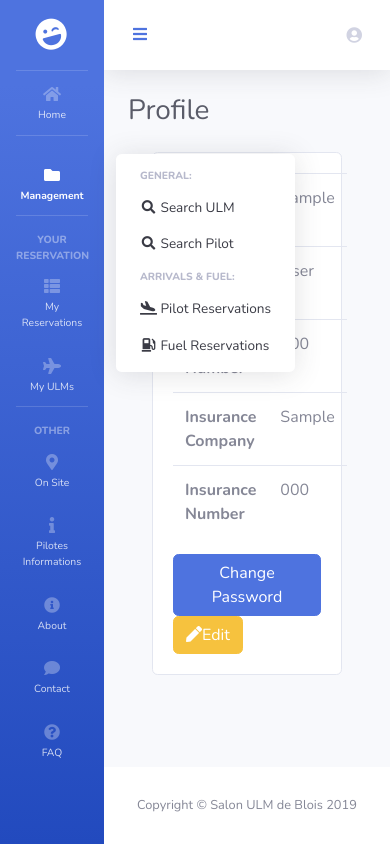
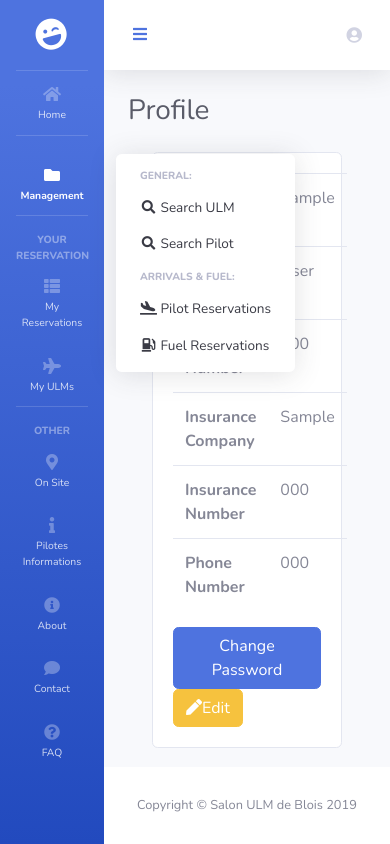
Before and after one commit to UlmBlois/website, a Django app: page /meeting/pilot/1/detail/ in a window 390 px wide. Run offline with Django 3.2, Linux system fonts and the light colour scheme; a user stored in the database is signed in; tables that the repository leaves empty hold one stand-in row (values such as "Sample post"); some libraries are stand-ins or nearby versions.

Commit message:
add phone number to pilot

```diff
--- a/meeting/models.py
+++ b/meeting/models.py
@@ -1,13 +1,18 @@
+# Python
+from datetime import date, timedelta
+# Django
 from django.db import models
 from django.contrib.auth.models import User
 from django.db.models.signals import post_save, pre_save
 from django.dispatch import receiver
-from django_countries.fields import CountryField
 from django.core.exceptions import ValidationError
 from django.core.validators import RegexValidator
 from django.utils import timezone
 from django.utils.translation import gettext_lazy as _
-from datetime import date, timedelta
+# Third party
+from django_countries.fields import CountryField
+from phonenumber_field.modelfields import PhoneNumberField
+# Owned
 from meeting.managers import (MeetingManager, TimeSlotManager,
                               ReservationManager)
 
@@ -146,6 +151,7 @@ class Pilot(models.Model):
     insurance_company = models.CharField(max_length=64)
     insurance_number = models.CharField(max_length=64)
     licence_number = models.CharField(max_length=64)
+    phone_number = PhoneNumberField(null=True)  # TODO: remove null=True in production
     # licence_file = models.FileField(null=True, blank=True)
     # insurance_file = models.FileField(null=True, blank=True)
     # last_update = models.DateField(null=True, blank=True)  # insurance_file
--- a/meeting/templates/pilot_profile.html
+++ b/meeting/templates/pilot_profile.html
@@ -32,6 +32,10 @@
           <th scope="row">{% trans 'Insurance Number'%}</th>
           <td>{{pilot.insurance_number}}</td>
         </tr>
+        <tr>
+          <th scope="row">{% trans 'Phone Number'%}</th>
+          <td>{{pilot.phone_number}}</td>
+        </tr>
       </tbody>
     </table>
     <a href= "{% url 'change_password'%}" class="btn btn-primary">{% trans "Change Password" %}</a>
--- a/requirements.txt
+++ b/requirements.txt
@@ -1,5 +1,5 @@
 dj-database-url==0.5.0
-django>=2.1.6
+Django>=2.1.7
 django-betterforms==1.2
 django-countries==5.3.2
 django-filter==2.0.0
@@ -12,3 +12,6 @@ jsmin==2.2.2
 psycopg2-binary==2.7.7
 pytz==2018.7
 whitenoise==4.1.2
+Babel>=2.6.0
+django-phonenumber-field>=2.3.1
+phonenumberslite>=8.10.9
--- a/salon-ulm-blois/settings/base.py
+++ b/salon-ulm-blois/settings/base.py
@@ -18,6 +18,7 @@ INSTALLED_APPS = [
     'translated_fields',
     'tinymce',
     'whitenoise.runserver_nostatic',
+    'phonenumber_field',
 
 
     # Core
@@ -172,3 +173,6 @@ TINYMCE_DEFAULT_CONFIG = {
 
 
 STATICFILES_STORAGE = 'whitenoise.storage.CompressedManifestStaticFilesStorage'
+
+PHONENUMBER_DB_FORMAT = 'E164'
+PHONENUMBER_DEFAULT_REGION = 'FR'
```
Also changed, not shown: meeting/form.py (+7 -3 lines), meeting/migrations/0010_pilot_phone_number.py (added).
